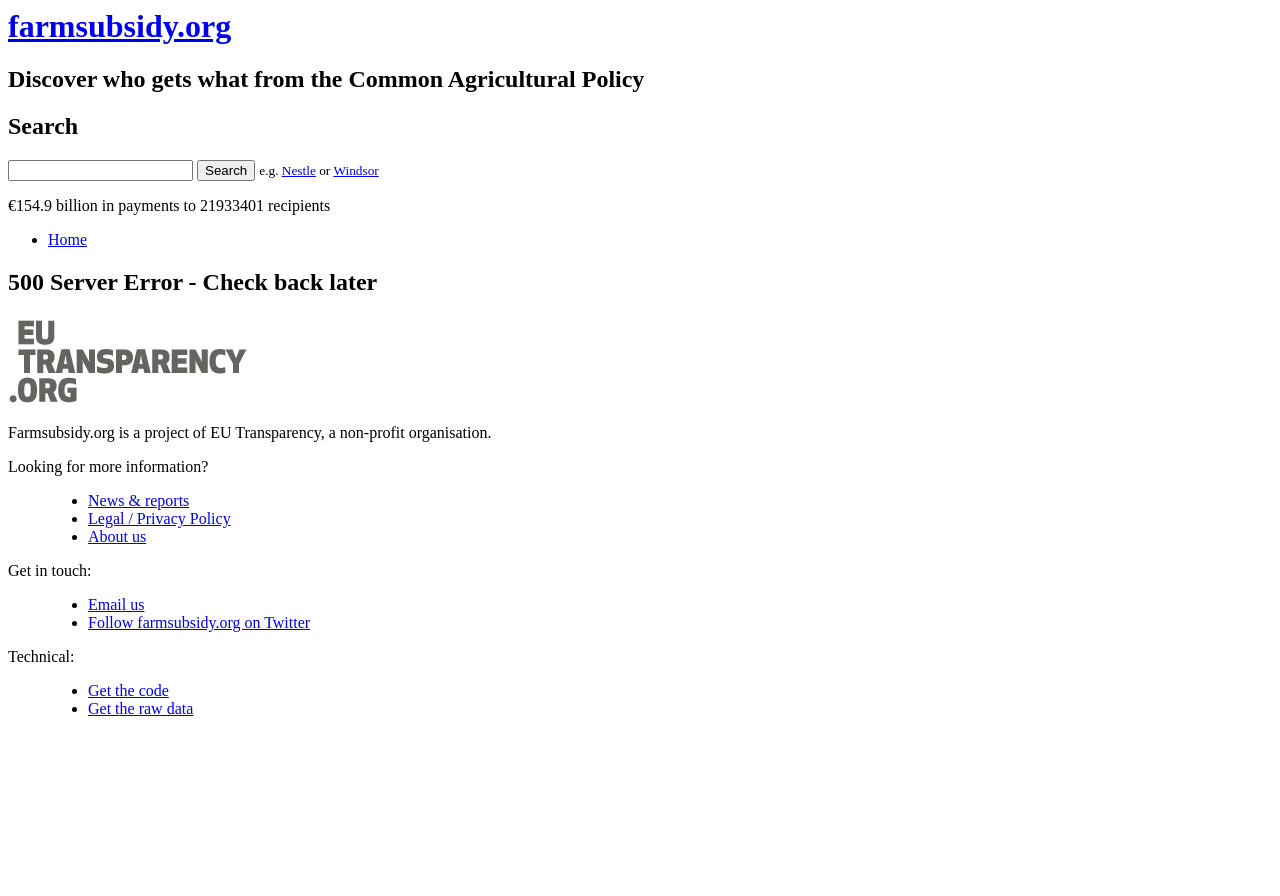
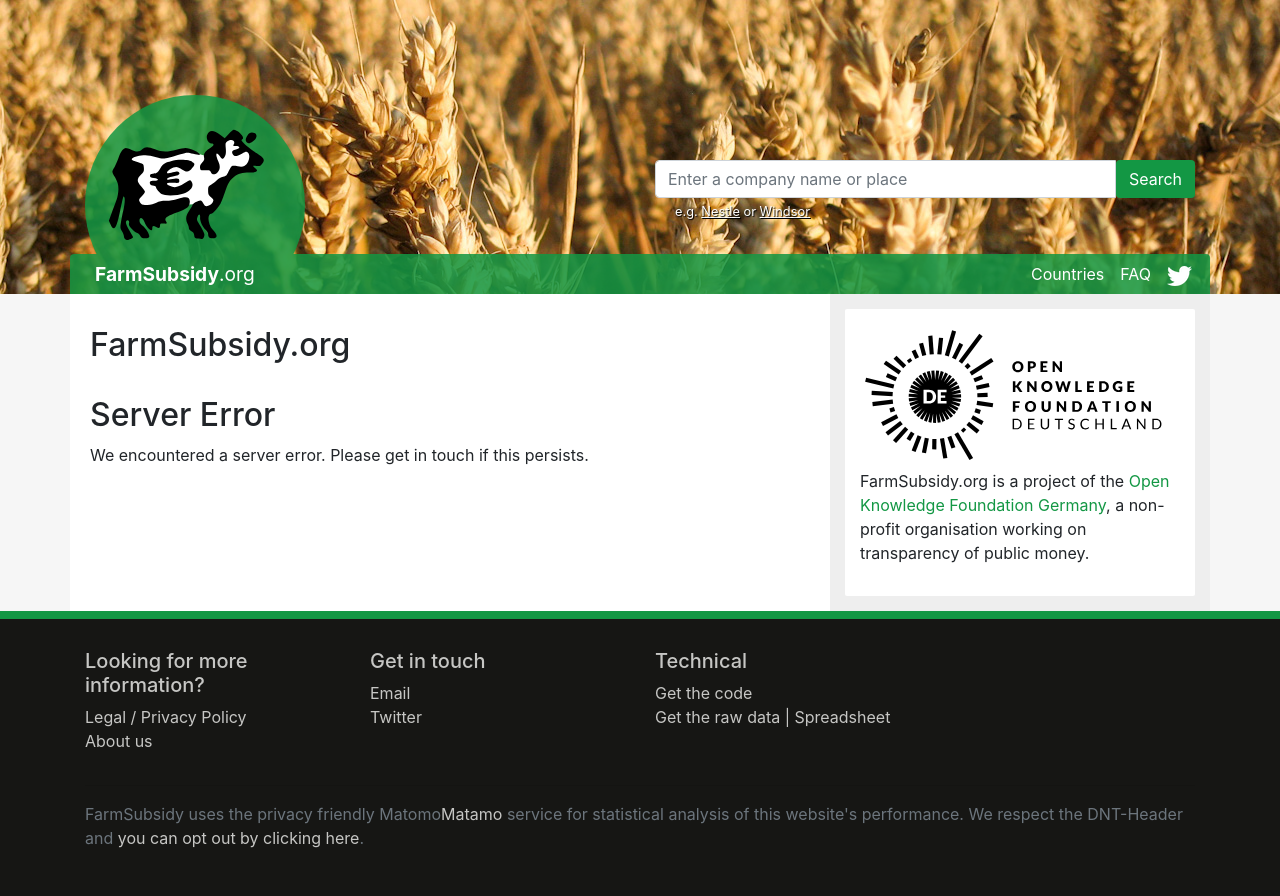
Before and after one commit to okfde/farmsubsidy.org, a Django app: template farmsubsidy_org/templates/500.html in a window 1280 px wide. Before the commit the page ends 716 px from the top, so only its background shows below. Run offline with Django 3.2, Linux system fonts and the light colour scheme; the template is opened without the code that fills it, so the values that code supplies are empty; parts of the project's set-up code (start-up, migrations or seed data) failed here and were passed over; some libraries are stand-ins or nearby versions.

Commit message:
Add nicer 500 and 503 error page

```diff
--- a/farmsubsidy_org/templates/500.html
+++ b/farmsubsidy_org/templates/500.html
@@ -1,149 +1,6 @@
-<html xmlns="http://www.w3.org/1999/xhtml" xml:lang="en" lang="en"><head>
+{% extends "base.html" %}
 
-    <meta http-equiv="Content-Type" content="text/html;charset=utf-8">
-    <meta name="google-site-verification" content="Ky0DwP0Po8pm91bBwCkbbNt1Qf6FLXut_7Kd1jvSGFc">
-    <title>Explore European Common Agricultural Policy farm subsidy payments | FarmSubsidy.org</title>
-    <link rel="stylesheet" type="text/css" href="/media/css/reset-min.css">
-    <link rel="stylesheet" type="text/css" href="/media/css/main.css" media="all">
-    <link rel="stylesheet" type="text/css" href="/media/css/print.css" media="print">
-    <script type="text/javascript" src="/media/js/jquery.js"></script><style type="text/css"></style>
-    <script type="text/javascript" src="/media/js/jquery.cookie.js"></script>
-    <script type="text/javascript" src="/media/js/jquery.example.min.js"></script>
-    <script type="text/javascript" src="/media/js/jquery-ui-1.7.1.custom.min.js"></script>
-    <script src="/media/js/scripts.js" type="text/javascript" charset="utf-8"></script>
-
-    <link href="/news/feed/" type="application/atom+xml" rel="alternate" title="Farmsubsidy News Feed">
-
-
-
-
-
-</head>
-
-<body id="home" class="onecol ">
-
-
-
-
-
-<div id="outer">
-
-
-    <div id="header">
-        <div id="photos" class="header_5">
-
-        </div>
-        <h1>
-            <a href="/"><span>farmsubsidy.org</span></a>
-        </h1>
-        <h2>Discover who gets what from the Common Agricultural Policy</h2>
-
-
-        <form id="search_form" action="/search/" method="get" accept-charset="utf-8" class="transparent">
-            <h2><label for="search" class="section_title">Search</label></h2>
-            <input type="text" name="q" value="" id="q" title="Enter a company name or place" class="example">
-            <input type="submit" value="Search" class="submit">
-            <small>e.g. <a href="/search/?q=nestle">Nestle</a> or <a href="/search/?q=windsor">Windsor</a></small>
-        </form>
-
-
-            <span id="totalizer" class="transparent">€154.9 billion in payments to 21933401 recipients</span>
-
-
-
-
-        <ul id="mainmenu">
-
-            <li class="last"><a href="/">Home</a></li>
-
-
-
-
-
-        </ul>
-
-
-
-    </div>
-
-
-
-    <div id="content">
-        <div class="heading">
-            <p class="breadcrumbs">
-
-            </p>
-            <h2></h2>
-        </div>
-
-
-
-
-
-
-
-
-<div class="section">
-    <h2>500 Server Error - Check back later</h2>
-
-</div>
-
-
-
-
-
-
-
-
-
-
-    </div>
-
-
-
-      <div id="footer">
-
-        <div id="about">
-            <a href="http://eutransparency.org">
-                <img src="/media/images/eutlogo.png" width="241" height="92">
-            </a>
-              <p>
-                    Farmsubsidy.org is a project of EU Transparency, a non-profit organisation.
-              </p>
-        </div>
-
-        <div id="links">
-            <dl>
-
-                <dt>Looking for more information?</dt>
-                <dd>
-                    <ul>
-                        <li><a href="/news">News &amp; reports</a></li>
-                        <li><a href="/legal">Legal / Privacy Policy</a></li>
-                        <li><a href="/about">About us</a></li>
-                    </ul>
-                </dd>
-                <dt>Get in touch:</dt>
-                <dd>
-                    <ul>
-                        <li><a href="mailto:info[-at-]openspending[-dot-]org">Email us</a></li>
-                        <li><a href="http://twitter.com/farmsubsidy">Follow farmsubsidy.org on Twitter</a></li>
-                    </ul>
-                </dd>
-                <dt>Technical:</dt>
-                <dd>
-                    <ul>
-                        <li><a href="http://github.com/openspending/Farm-Subsidy">Get the code</a></li>
-                        <li><a href="/getthedata/download">Get the raw data</a></li>
-
-                    </ul>
-                </dd>
-           </dl>
-        </div>
-
-      </div>
-
-</div>
-
-
-</body></html>
+{% block content %}
+  <h2>Server Error</h2>
+  <p>We encountered a server error. Please get in touch if this persists.</p>
+{% endblock %}
--- /dev/null
+++ b/farmsubsidy_org/templates/503.html
@@ -0,0 +1,6 @@
+{% extends "base.html" %}
+
+{% block content %}
+  <h2>Temporarily unavailable</h2>
+  <p>This page is temporarily unavailable.</p>
+{% endblock %}
--- a/farmsubsidy_org/templates/base.html
+++ b/farmsubsidy_org/templates/base.html
@@ -6,7 +6,7 @@
     <meta http-equiv="X-UA-Compatible" content="IE=edge">
     <meta name="viewport" content="width=device-width, initial-scale=1">
 
-    <title>{% block title %}{{ title }}{% endblock %} | FarmSubsidy.org</title>
+    <title>{% block title %}EU CAP subsidy recipients{% endblock %} | FarmSubsidy.org</title>
 
     <meta name="description" content="FarmSubsidy shows who gets subsidies under the European Common Agricultural Policy">
     <meta name="author" content="">
@@ -83,7 +83,7 @@
       <div class="row content-row">
         <div class="content col-lg-8 col-md-8 col-sm-7">
           <header class="page-heading">
-            {% block page_title %}{% endblock %}
+            {% block page_title %}<h2>FarmSubsidy.org</h2>{% endblock %}
           </header>
           {% block error %}{% endblock %}
 
@@ -146,6 +146,14 @@
           </div>
         {% endblock %}
       </div>
+      <hr/>
+      <div class="row text-small text-muted">
+        <div class="col-lg-12">
+          <p>
+            FarmSubsidy uses the privacy friendly Matomo<a href="https://matomo.org">Matamo</a> service for statistical analysis of this website's performance. We respect the DNT-Header and <a href="https://traffic.okfn.de/index.php?module=CoreAdminHome&amp;action=optOut&amp;language=en">you can opt out by clicking here</a>.
+          </p>
+        </div>
+      </div>
     </div>
   </footer>
 {% block footer_scripts %}
```
